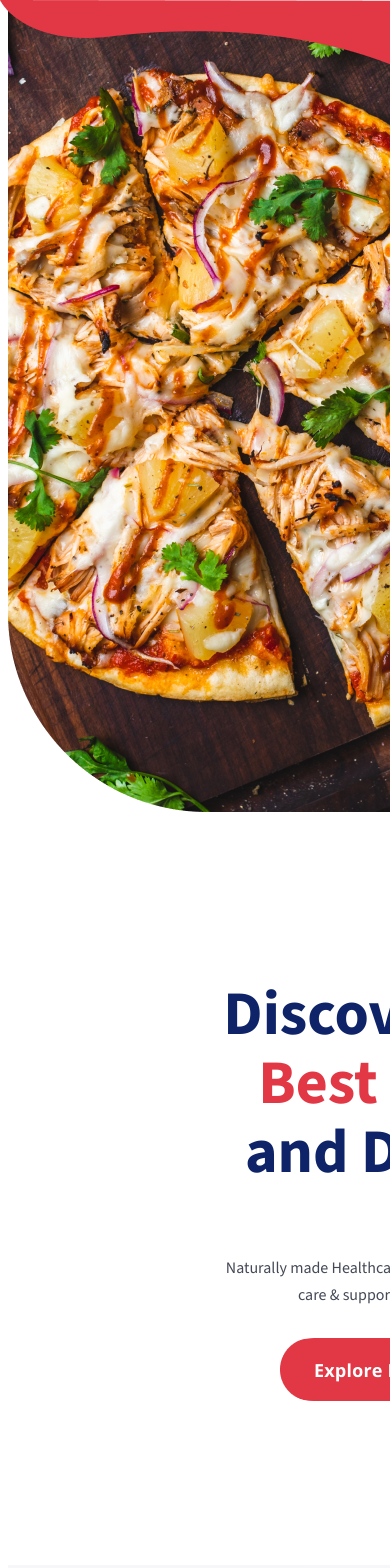
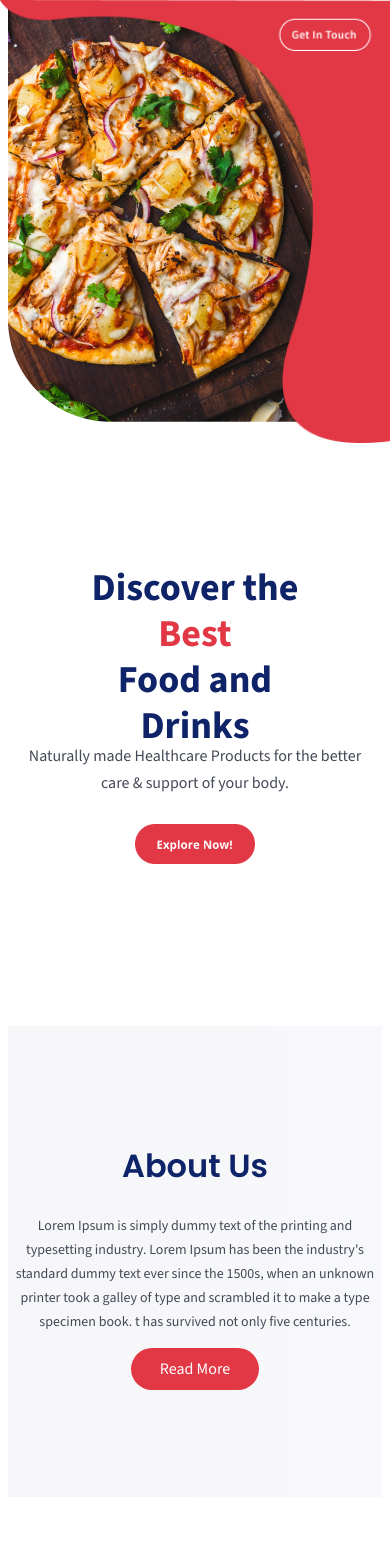
Before and after one commit to aqsaaqeel/food-app, a React (Create React App) app: page / in a window 390 px wide. Shown: the top 1568 px of the page. Built offline with nearby package versions, Linux system fonts and the light colour scheme.

Commit message:
fix: responsoves of card

```diff
--- a/src/components/about-section/AboutSection.css
+++ b/src/components/about-section/AboutSection.css
@@ -12,14 +12,19 @@
     rgba(60, 80, 157, 0.04) 91.94%
   );
 }
-.about-image {
-  width: 24rem;
-  height: 29.25rem;
-  top: 61.8125rem;
-  left: 12.8125rem;
+.about-button {
+  width: 8rem;
+  height: 2.625rem;
+  /* padding: 0.1875rem 1.625rem 0.1875rem 1.625rem; */
+  border-radius: 1.3125rem;
+  gap: 0.625rem;
+  color:#FFFFFF;
+  background-color: #e23744;
+  text-align: center;
 }
 .about-text-container {
   padding: 6.688rem 0;
+  /* text-align: left; */
 }
 .about-heading {
   width: 26.37rem;
@@ -42,31 +47,54 @@
   width: 27.9375rem;
   height: 8.625rem;
 }
-.about-button {
-  width: 132px;
-  height: 42px;
-  left:0;
-  padding: 3px 26px 3px 0;
-  border-radius: 21px;
-  gap: 10px;
-}
-@media (max-width: 768px){
-  .about-image{
+@media (max-width: 768px) {
+  .about-image {
     display: none;
   }
-  .about-container{
+  .about-container {
     min-width: 768px;
-    column-gap:0;
+    height: fit-content;
+    column-gap: 0;
+    padding: 0;
+    display: flex;
+  }
+  .about-details{
+    height: fit-content;
+  }
+  .about-heading,
+  .about-details {
+    text-align: center;
+    width: 100%;
+  }
+  .about-heading {
+    font-size: 2rem;
+    line-height: 1.5rem;
+  }
+  .about-details {
+    font-size: 0.875rem;
+    line-height: 1.5rem;
+    width: 100%;
+  }
+}
+
+@media (max-width: 1245px) {
+  .about-image {
+    display: none;
+  }
+  .about-container {
+    min-width: 100%;
+    column-gap: 0;
     padding: 0 0;
     display: flex;
   }
-  .about-text-container{
+  .about-text-container {
     /* padding: 0; */
     display: flex;
     flex-direction: column;
     align-items: center;
   }
-  .about-heading,.about-details{
+  .about-heading,
+  .about-details {
     text-align: center;
   }
 }
--- a/src/components/about-section/AboutSection.jsx
+++ b/src/components/about-section/AboutSection.jsx
@@ -12,7 +12,8 @@ export const AboutSection = () => {
           scrambled it to make a type specimen book. t has survived not only
           five centuries.
         </p>
-        <img className="about-button" src="images/readmore-s-red.png" alt="red button"/>
+        <button className="about-button">Read More</button>
+        {/* <img className="about-button" src="images/readmore-s-red.png" alt="red button"/> */}
       </div>
     </div>
   );
--- a/src/components/card-section/CardSection.css
+++ b/src/components/card-section/CardSection.css
@@ -24,8 +24,6 @@
 .button {
   width: 1.75rem;
   height: 1.8125rem;
-  top: 147.3125rem; /* 2357px / 16px */
-  left: 41.4375rem; /* 663px / 16px */
 }
 button {
   all: unset;
--- a/src/components/card/Card.css
+++ b/src/components/card/Card.css
@@ -1,21 +1,23 @@
-/* Base styles for the card */
 .card-container {
   width: 23.8125rem;
   height: 34.625rem;
   border-radius: 1.3085647821426392rem;
-    border: 0.08564923653670502rem solid #93A2D3;
+  border: 0.08564923653670502rem solid #93a2d3;
   display: flex;
   flex-direction: column;
   align-items: center;
   justify-content: center;
-    margin: 0 auto; /* Center the card horizontally */
+  margin: 0 auto;
 }
-
+.button-container{
+  display: flex;
+  justify-content: flex-start;
+}
 .card-image {
   max-width: 100%;
   max-height: 70%;
   padding: 1rem;
-    border-radius: 1.3125rem;
+  border-radius: 1.27px;
 }
 
 .card-heading {
@@ -26,7 +28,7 @@
   letter-spacing: 0;
   text-align: left;
   color: #0e2368;
-    margin: 1rem 0; /* Add some margin for spacing */
+  margin: 1rem 0;
 }
 
 .card-details {
@@ -36,18 +38,28 @@
   letter-spacing: -0.00125rem;
   text-align: left;
   color: #444957;
-    width: 100%; /* Full width on smaller screens */
-    max-width: 18.4375rem; /* Limit the width on larger screens */
-    margin: 0 auto; /* Center the text horizontally */
-    padding: 0 1rem; /* Add padding to maintain spacing */
+  width: 100%;
+  max-width: 18.4375rem;
+  margin: 0 auto;
+  padding: 0 1rem;
 }
-
+span{
+  display: none;
+}
 .card-button {
   width: 8.1875rem;
   height: 2.625rem;
+  padding: 0.1875rem 1.625rem;
+  border-radius: 1.3125rem;
+  border: 0.0625rem solid; /* Add the border style here, e.g., border: 0.0625rem solid #000; */
   gap: 0.625rem;
-    color: #0e2368;
-    margin-top: 1rem; /* Add some margin for spacing */
+  /* font-family: "Source Sans Pro"; */
+  font-size: 1rem;
+  font-weight: 600;
+  line-height: 2.25rem;
+  letter-spacing: 0.001875rem;
+  text-align: center;
+  margin-top: 2rem;
 }
 
 /* Media query for screens with a maximum width of 1200px */
@@ -66,3 +78,46 @@
     padding: 1rem;
   }
 }
+@media screen and (max-width: 450px) {
+  span{
+    display: block;
+  }
+  .card-container {
+    width: 271px;
+    height: 484px;
+    display: flex;
+  }
+  .card-image {
+    width: 204px;
+    height: 166px;
+    top: 1573px;
+    left: 86px;
+  }
+  .card-heading {
+    width: 236px;
+    height: 35px;
+    font-size: 16px;
+    text-align: center;
+  }
+  .card-details {
+    width: 213px;
+    height: fit-content;
+    text-align: left;
+    font-family: "Source Sans Pro";
+    font-size: 0.75rem;
+    font-weight: 400; /* No change */
+    line-height: 1.375rem;
+    letter-spacing: -0.000625rem;
+    text-align: left;
+  }
+  .card-button {
+    width: 7.375rem;
+    height: 1.625rem;
+    text-align: center;
+    padding: 0.25rem 1.0625rem;
+    border-radius: 1.6875rem;
+    border: 0.125rem solid; /* Add the border style here, e.g., border: 0.125rem solid #000; */
+    gap: 0.8125rem;
+    margin-bottom: 1rem;
+  }
+}
--- a/src/components/card/Card.jsx
+++ b/src/components/card/Card.jsx
@@ -7,9 +7,11 @@ export const Card = () => {
       <h2 className="card-heading">Grilled Tomatoes at Home</h2>
       <p className="card-details">
         PLorem Ipsum is simply dummy text of the printing and typesetting
-        industry. Lorem Ipsum has been the industry's standard...
+        industry. Lorem Ipsum has been the industry's standard<span> dummy text ever
+        since the 1500s, when an unknown printer took a galley....</span>
       </p>
-      <img className="card-button" src="images/card-button.png" alt="button" />
+      <div className="button-container">
+      <button className="card-button">Read More</button></div>
     </div>
   );
 };
--- a/src/components/homepage/Homepage.css
+++ b/src/components/homepage/Homepage.css
@@ -2,7 +2,9 @@
   display: flex;
   justify-content: space-between;
 }
-
+.small {
+  display: none;
+}
 .left-container {
   display: flex;
   flex-direction: column;
@@ -17,21 +19,21 @@
 }
 .main-heading {
   color: #0e2368;
-  width: 345px;
-  height: 207px;
-  top: 227px;
-  left: 100px;
-  font-size: 62px;
+  width: 21.5625rem;
+  height: 12.9375rem;
+  top: 14.1875rem;
+  left: 6.25rem;
+  font-size: 3.875rem;
   font-weight: 700;
-  line-height: 69px;
-  letter-spacing: 0em;
+  line-height: 4.3125rem;
+  letter-spacing: 0;
   text-align: left;
 }
 .red {
   color: #e23744;
 }
 .small-text {
-    width: 21.6rem;
+  width: 21.6rem;
   font-size: 16px;
   font-weight: 400;
   line-height: 27px;
@@ -56,33 +58,79 @@
   position: absolute;
   right: 0;
 }
-@media (max-width: 768px){
-  .homepage-container{
+@media screen and (max-width: 768px) {
+  .pizza-image {
+    top: 0;
+    left: 0;
+    right: 0;
+  }
+  .curve-image {
+    position: absolute;
+    right: 0;
+    left: 0;
+  }
+  .homepage-container {
     display: flex;
     flex-direction: column-reverse;
-    min-width: 768px;
+    /* min-width: 768px; */
   }
-  .curve-image{
+  .left-container {
+    width: 100%;
+  }
+  .curve-image {
     top: 0;
     left: 0;
   }
-  .truck-image{
+  .truck-image {
     display: none;
   }
-  .text-container{
+  .text-container {
     display: flex;
     flex-direction: column;
     align-items: center;
   }
+  .main-heading {
+    top: 0;
+    left: 0;
+    text-align: center;
+  }
+  .small-text {
+    text-align: center;
+  }
+}
+@media screen and (max-width: 450px) {
+  .small {
+    display: block;
+  }
+  .big {
+    display: none;
+  }
+  .pizza-image {
+    /* top:-20px; */
+    /* left: -20px; */
+    width: 100;
+  }
+  .curve-image {
+    position: absolute;
+    width: 100%;
+  }
   .left-container{
     padding: 0;
   }
-  .main-heading{
-    top: 0;
-    left:0;
+  .main-heading {
+    color: #0e2368;
+    width: 15rem;
+    height: 8.125rem;
+    font-size: 2.375rem;
+    line-height: 2.875rem;
+    letter-spacing: 0; /* No change */
     text-align: center;
   }
-  .small-text{
-    text-align: center;
+  .explore-button {
+    width: 7.5rem;
+    height: 2.5rem;
+    padding: 0.75rem 1.875rem;
+    border-radius: 1.875rem;
   }
+
 }
--- a/src/components/homepage/Homepage.jsx
+++ b/src/components/homepage/Homepage.jsx
@@ -24,8 +24,10 @@ export const Homepage = () => {
         </div>
       </section>
       <section className="right-container">
-        <img className="pizza-image" src="images/pizza.png" alt="pizza" />
-        <img className="curve-image" src="images/curve.png" alt="curve" />
+        <img className="pizza-image big" src="images/pizza.png" alt="pizza" />
+        <img className="curve-image big" src="images/curve.png" alt="curve" />
+        <img className="pizza-image small" src="images/small-pizza.png" alt="pizza" />
+        <img className="curve-image small" src="images/small-curve.png" alt="curve" />
       </section>
     </div>
   );
```
Also changed, not shown: public/images/small-curve.png (added), public/images/small-pizza.png (added). Lines whose indentation alone changed are shown as unchanged.
